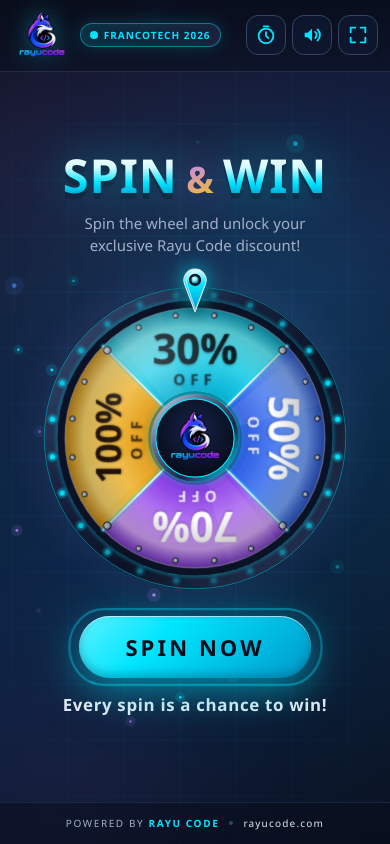
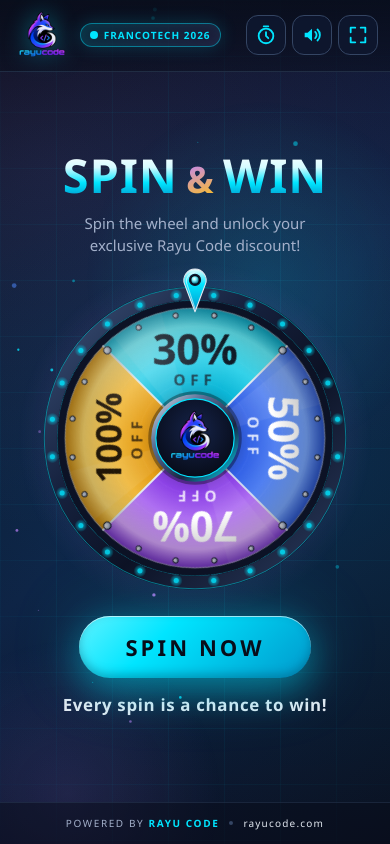
Before and after one commit to seavfoueang-coc/rayu-spin, a plain HTML site: page index.html in a window 390 px wide. Drawn offline with Linux system fonts and the light colour scheme.

Commit message:
Lite mode for phones, fix wheel blocking SPIN NOW taps, SVG sparkle icons

```diff
--- a/js/app.js
+++ b/js/app.js
@@ -13,6 +13,23 @@
 
   var F = window.RayuFairness;
   var Effects = window.RayuEffects;
+
+  /* Lite mode: fewer glows/shadows/animations so phones and tablets stay smooth.
+     Automatic on touch / small / low-memory devices. Force with ?lite=1 or ?lite=0. */
+  (function detectLite() {
+    var q = /[?&]lite=([01])/.exec(window.location.search);
+    var lite;
+    if (q) {
+      lite = q[1] === '1';
+    } else {
+      var coarse = window.matchMedia && window.matchMedia('(pointer: coarse)').matches;
+      var small = Math.min(window.screen.width, window.screen.height) < 820;
+      var lowMem = navigator.deviceMemory && navigator.deviceMemory <= 4;
+      var lowCpu = navigator.hardwareConcurrency && navigator.hardwareConcurrency <= 4;
+      lite = !!(coarse || small || lowMem || lowCpu);
+    }
+    if (lite) document.documentElement.classList.add('lite');
+  })();
 
   /* ------------------------------------------------------------------ */
   /* Configuration                                                       */
@@ -342,6 +359,10 @@
     spinBtn.disabled = busy;
     spinBtn.setAttribute('aria-disabled', busy ? 'true' : 'false');
     spinLabel.textContent = phase === 'spinning' ? 'SPINNING…' : (phase === 'result' ? 'WINNER!' : 'SPIN NOW');
+    // Free the GPU/CPU for the wheel: the background particles rest while it spins.
+    if (typeof particles !== 'undefined' && !state.reduced) {
+      if (phase === 'spinning') particles.stop(); else particles.start();
+    }
   }
 
   function announce(text) {
--- a/js/effects.js
+++ b/js/effects.js
@@ -7,8 +7,10 @@
 (function (root) {
   'use strict';
 
+  function isLite() { return document.documentElement.classList.contains('lite'); }
+
   function fitCanvas(canvas, ctx) {
-    var dpr = Math.min(root.devicePixelRatio || 1, 2);
+    var dpr = Math.min(root.devicePixelRatio || 1, isLite() ? 1.5 : 2);
     var w = root.innerWidth;
     var h = root.innerHeight;
     canvas.width = Math.round(w * dpr);
@@ -45,7 +47,7 @@
 
   ParticleField.prototype.resize = function () {
     this.size = fitCanvas(this.canvas, this.ctx);
-    var target = Math.round(Math.min(110, (this.size.w * this.size.h) / 15000));
+    var target = Math.round(Math.min(isLite() ? 26 : 110, (this.size.w * this.size.h) / 15000));
     var list = this.particles;
     while (list.length < target) list.push(this.spawn(true));
     list.length = target;
@@ -83,6 +85,8 @@
   };
 
   ParticleField.prototype.frame = function (now) {
+    // Lite devices: draw at ~30 fps.
+    if (isLite() && now - this.last < 30) { this.raf = requestAnimationFrame(this._frame); return; }
     var dt = Math.min(50, now - this.last) / 16.67;
     this.last = now;
     var w = this.size.w, h = this.size.h;
@@ -101,13 +105,14 @@
     var ctx = this.ctx;
     var list = this.particles;
     var w = this.size.w, h = this.size.h;
+    var lite = isLite();
     ctx.clearRect(0, 0, w, h);
-    ctx.globalCompositeOperation = 'lighter';
+    ctx.globalCompositeOperation = lite ? 'source-over' : 'lighter';
 
-    // Faint links between nearby dots.
+    // Faint links between nearby dots (skipped on lite devices).
     var maxD = 120, maxD2 = maxD * maxD;
     ctx.lineWidth = 0.6;
-    for (var i = 0; i < list.length; i++) {
+    for (var i = 0; i < list.length && !lite; i++) {
       var a = list[i];
       for (var j = i + 1; j < list.length; j++) {
         var b = list[j];
@@ -128,9 +133,11 @@
       var p = list[k];
       var o = 0.35 + 0.45 * (0.5 + 0.5 * Math.sin(p.phase));
       ctx.fillStyle = 'rgba(' + p.c + ',' + (o * 0.18).toFixed(3) + ')';
-      ctx.beginPath();
-      ctx.arc(p.x, p.y, p.r * 4, 0, Math.PI * 2);
-      ctx.fill();
+      if (!lite) {
+        ctx.beginPath();
+        ctx.arc(p.x, p.y, p.r * 4, 0, Math.PI * 2);
+        ctx.fill();
+      }
       ctx.fillStyle = 'rgba(' + p.c + ',' + o.toFixed(3) + ')';
       ctx.beginPath();
       ctx.arc(p.x, p.y, p.r, 0, Math.PI * 2);
@@ -194,7 +201,7 @@
     var light = options && options.reduced;
     var w = this.size.w, h = this.size.h;
     var scale = Math.max(0.6, Math.min(1.4, w / 1366));
-    var n = light ? 0.35 : 1;
+    var n = light ? 0.35 : (isLite() ? 0.55 : 1);
 
     function wave(mult) {
       var c = Math.round(110 * mult * n);
@@ -206,7 +213,7 @@
     wave(1);
     if (light) return;
     this.timers.push(setTimeout(function () { wave(0.7); }, 420));
-    if (big) {
+    if (big && !isLite()) {
       this.timers.push(setTimeout(function () { wave(0.9); }, 900));
       this.timers.push(setTimeout(function () { self.rain(colors, 2600); }, 1200));
     }
--- a/style.css
+++ b/style.css
@@ -536,6 +536,9 @@ body[data-phase="spinning"] .spin-btn:disabled { color: var(--cyan); }
   display: grid;
   place-items: center;
   min-height: 0;
+  /* The wheel is display-only. Its rotating square box sticks out past the
+     circle, so it must never swallow taps meant for the SPIN NOW button. */
+  pointer-events: none;
 }
 
 .wheel {
@@ -925,6 +928,44 @@ body[data-phase="spinning"] .spin-btn:disabled { color: var(--cyan); }
 }
 
 /* --------------------------------------------------------------------------
+   Lite mode (phones / tablets / weak laptops): same look, far fewer
+   expensive effects, so the wheel spins smoothly.
+   -------------------------------------------------------------------------- */
+
+html.lite .bg-grid { animation: none; }
+html.lite .bg-glow::before,
+html.lite .bg-glow::after { animation: none; filter: none; opacity: 0.5; }
+html.lite .topbar,
+html.lite .result-overlay { -webkit-backdrop-filter: none; backdrop-filter: none; }
+html.lite .result-overlay { background: rgba(3, 6, 14, 0.93); }
+
+html.lite .wheel-aura { filter: none; animation: none; opacity: 0.8; }
+html.lite .pointer,
+html.lite .wheel.has-result .pointer { filter: none; }
+html.lite .seg-label,
+html.lite .rim-neon,
+html.lite .wheel-overlay circle { filter: none; }
+html.lite .divider-glow { display: none; }
+
+html.lite .wheel[data-phase="ready"] .led,
+html.lite .wheel[data-phase="spinning"] .led { animation: none; opacity: 0.85; }
+html.lite .wheel[data-phase="result"] .led { animation-duration: 0.8s; }
+
+html.lite .btn-primary::before,
+html.lite .btn-primary::after { animation: none; }
+html.lite .btn-primary::after { display: none; }
+html.lite .t-word,
+html.lite .t-amp,
+html.lite .congrats-text,
+html.lite .result-value { filter: none; }
+html.lite .result-rays { animation: none; }
+html.lite .is-open .result-value { animation: prize-pop 0.9s 0.18s var(--ease-out) both; }
+html.lite .spark { filter: none; }
+html.lite .is-open .spark-big,
+html.lite .is-open .spark-small { animation: none; }
+html.lite .live-dot, html.lite .badge-dot { animation: none; }
+
+/* --------------------------------------------------------------------------
    Reduced motion
    -------------------------------------------------------------------------- */
 
```
Also changed, not shown: tests/browser-check.mjs (+28 -2 lines), 1 other file.
